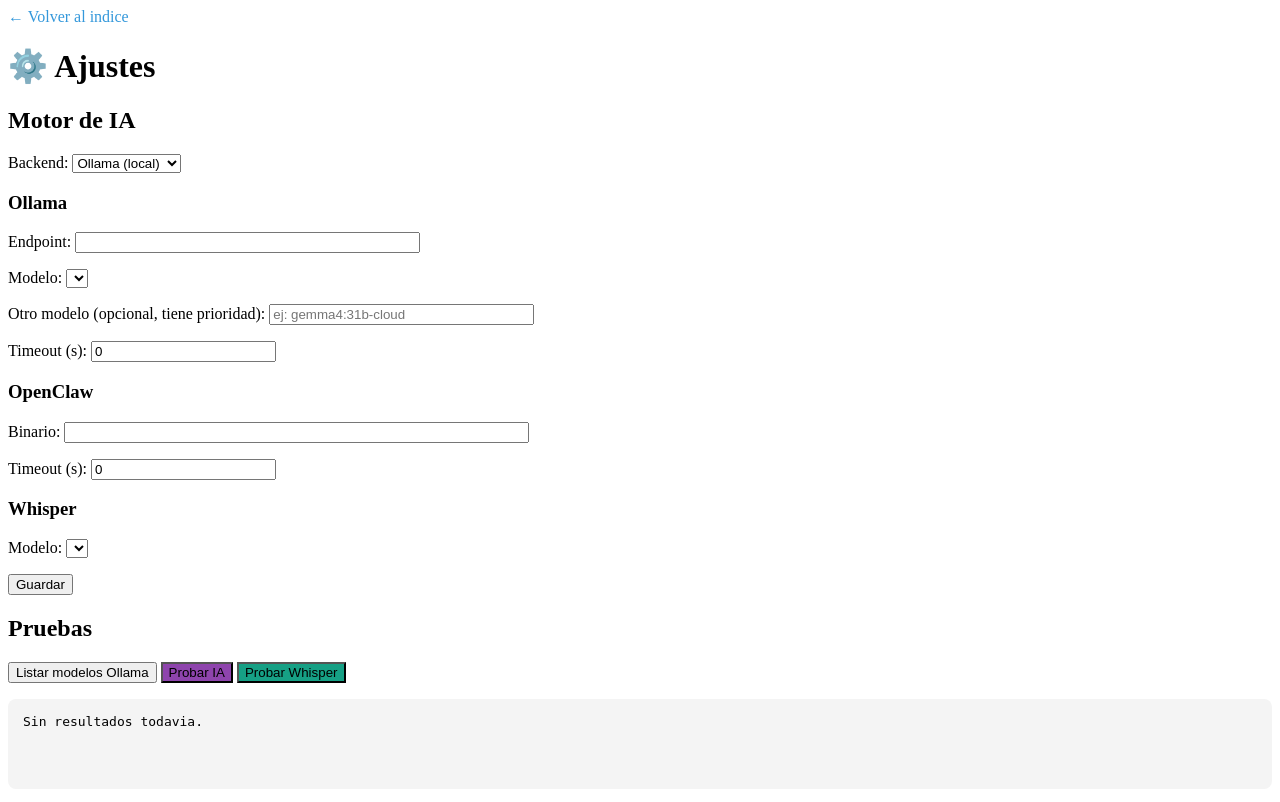
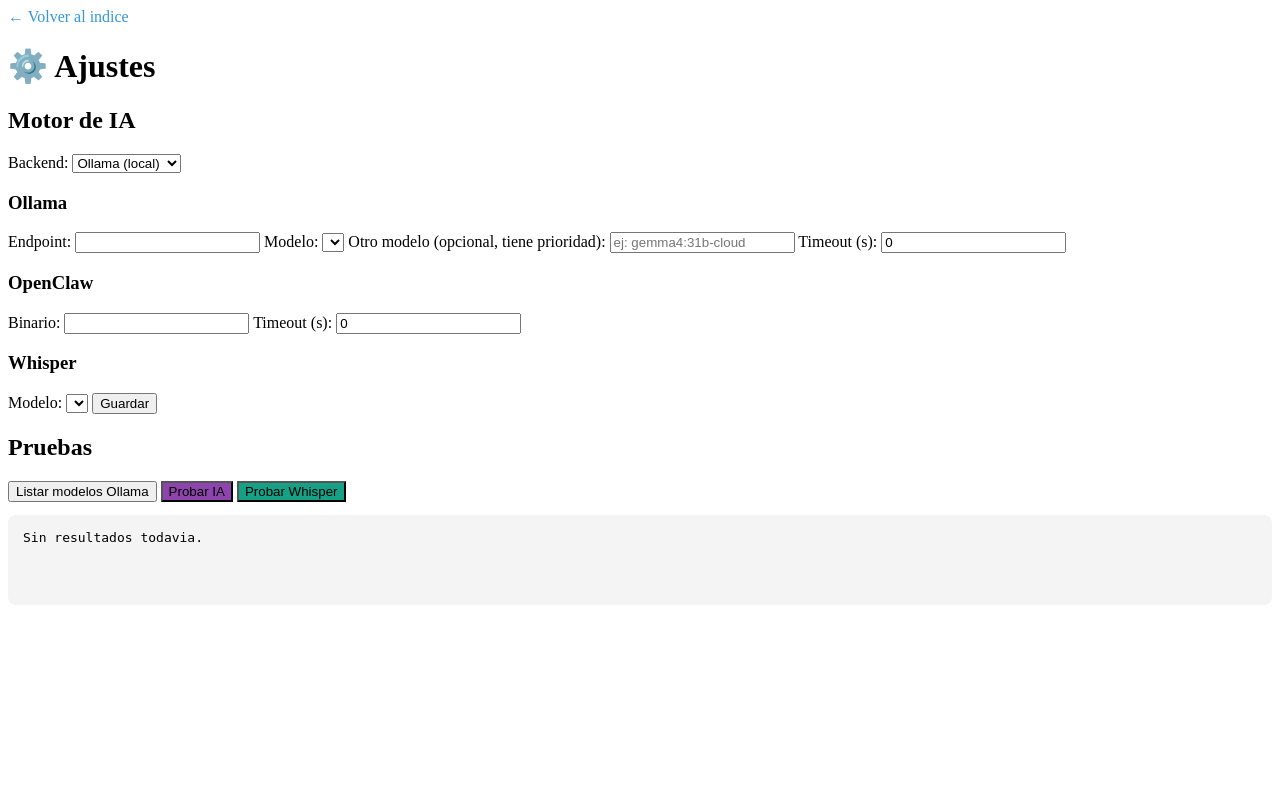
Before and after one commit to mramirezr09/english_app, a PHP site: page / in a window 1280 px wide. After the commit the page ends 542 px from the top, so only its background shows below. Run offline with PHP 8.4, Linux system fonts and the light colour scheme; data that the repository does not hold is empty.

Commit message:
Update: Refactor settings form for improved structure and styling

```diff
--- a/frontend/views/settings/index.php
+++ b/frontend/views/settings/index.php
@@ -13,61 +13,51 @@
 
 <form method="post" action="/settings" class="content-section">
     <h2>Motor de IA</h2>
-    <p>
-        <label>Backend:
-            <select name="backend">
+    <label class="field">Backend:
+        <select name="backend" class="form-control">
             <option value="ollama" <?php echo $cfg['backend'] === 'ollama' ? 'selected' : ''; ?>>Ollama (local)</option>
             <option value="openclaw" <?php echo $cfg['backend'] === 'openclaw' ? 'selected' : ''; ?>>OpenClaw CLI</option>
         </select>
     </label>
-    </p>
 
     <h3>Ollama</h3>
-    <p>
-        <label>Endpoint: <input type="text" name="ollama_endpoint" value="<?php echo htmlspecialchars($cfg['ollama']['endpoint']); ?>" size="40"></label>
-    </p>
-    <p>
-        <label>Modelo:
-            <select name="ollama_model">
+    <label class="field">Endpoint: <input type="text" name="ollama_endpoint" class="form-control" value="<?php echo htmlspecialchars($cfg['ollama']['endpoint']); ?>"></label>
+    <label class="field">Modelo:
+        <select name="ollama_model" class="form-control">
             <?php if (!$models): ?><option value="<?php echo htmlspecialchars($currentModel); ?>"><?php echo htmlspecialchars($currentModel); ?></option><?php endif; ?>
             <?php foreach ($models as $m): ?>
                 <option value="<?php echo htmlspecialchars($m); ?>" <?php echo $m === $currentModel ? 'selected' : ''; ?>><?php echo htmlspecialchars($m); ?></option>
             <?php endforeach; ?>
         </select>
     </label>
-    </p>
-    <p>
-        <label>Otro modelo (opcional, tiene prioridad):
-            <input type="text" name="ollama_model_custom" placeholder="ej: gemma4:31b-cloud" size="30">
+    <label class="field">Otro modelo (opcional, tiene prioridad):
+        <input type="text" name="ollama_model_custom" class="form-control" placeholder="ej: gemma4:31b-cloud">
     </label>
-    </p>
-    <p><label>Timeout (s): <input type="number" name="ollama_timeout" value="<?php echo (int) $cfg['ollama']['timeout']; ?>" min="10"></label></p>
+    <label class="field">Timeout (s): <input type="number" name="ollama_timeout" class="form-control" value="<?php echo (int) $cfg['ollama']['timeout']; ?>" min="10"></label>
 
     <h3>OpenClaw</h3>
-    <p><label>Binario: <input type="text" name="openclaw_binary" value="<?php echo htmlspecialchars($cfg['openclaw']['binary']); ?>" size="55"></label></p>
-    <p><label>Timeout (s): <input type="number" name="openclaw_timeout" value="<?php echo (int) $cfg['openclaw']['timeout']; ?>" min="10"></label></p>
+    <label class="field">Binario: <input type="text" name="openclaw_binary" class="form-control" value="<?php echo htmlspecialchars($cfg['openclaw']['binary']); ?>"></label>
+    <label class="field">Timeout (s): <input type="number" name="openclaw_timeout" class="form-control" value="<?php echo (int) $cfg['openclaw']['timeout']; ?>" min="10"></label>
 
     <h3>Whisper</h3>
-    <p>
-        <label>Modelo:
-            <select name="whisper_model">
+    <label class="field">Modelo:
+        <select name="whisper_model" class="form-control">
             <?php foreach ($whisperModels as $w): ?>
                 <option value="<?php echo $w; ?>" <?php echo $w === $cfg['whisper']['model'] ? 'selected' : ''; ?>><?php echo $w; ?></option>
             <?php endforeach; ?>
         </select>
     </label>
-    </p>
 
     <button type="submit" class="btn">Guardar</button>
 </form>
 
 <div class="content-section">
     <h2>Pruebas</h2>
-    <p>
+    <div class="actions">
         <button class="btn" type="button" onclick="refreshModels()">Listar modelos Ollama</button>
         <button class="btn" style="background:#8e44ad" type="button" onclick="testAi()">Probar IA</button>
         <button class="btn" style="background:#16a085" type="button" onclick="testWhisper()">Probar Whisper</button>
-    </p>
+    </div>
     <pre id="result" style="background:#f4f4f4; padding:15px; border-radius:8px; white-space:pre-wrap; min-height:60px;">Sin resultados todavia.</pre>
 </div>
 <script src="/assets/js/settings.js"></script>
```
Lines whose indentation alone changed are shown as unchanged.
